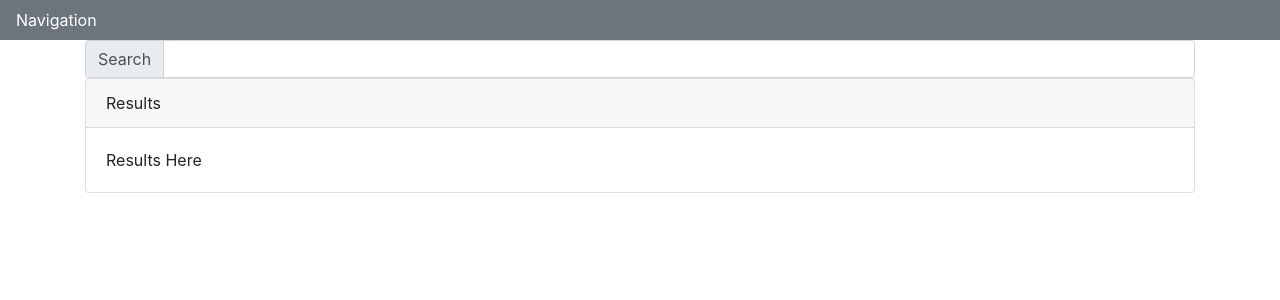
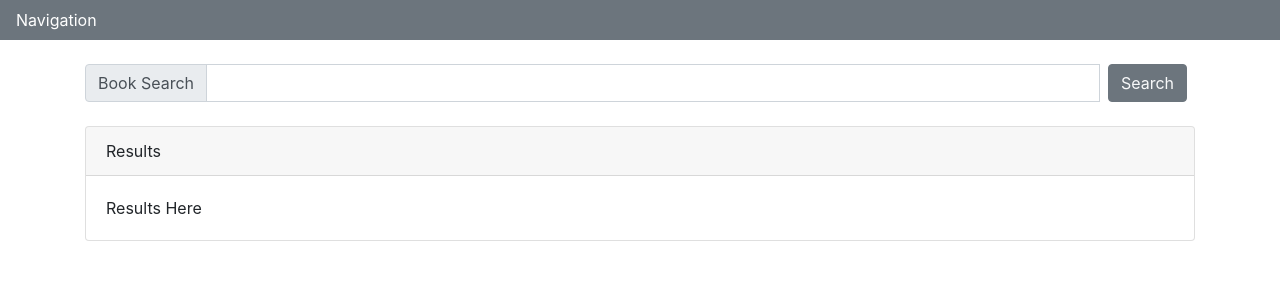
Before and after one commit to nbur4556/google-book-search-dotnet, a React (Create React App) app in the folder client/: page / in a window 1280 px wide. Shown: the top 300 px of the page. Built offline with nearby package versions, Linux system fonts and the light colour scheme.

Commit message:
feat: create search button with onclick function

```diff
--- a/client/src/pages/Search.js
+++ b/client/src/pages/Search.js
@@ -2,19 +2,27 @@ import React from 'react';
 
 // Bootstrap Components
 import Card from 'react-bootstrap/Card';
+import Button from 'react-bootstrap/Button';
 import FormControl from 'react-bootstrap/FormControl';
 import InputGroup from 'react-bootstrap/InputGroup';
 
 function Search() {
+    const margin = 'my-4';
+
+    const searchBook = () => {
+        console.log("Search Book");
+    }
+
     return (<section>
-        <InputGroup>
+        <InputGroup className={margin}>
             <InputGroup.Prepend>
-                <InputGroup.Text id="searchLabel">Search</InputGroup.Text>
+                <InputGroup.Text>Book Search</InputGroup.Text>
             </InputGroup.Prepend>
-            <FormControl ariaDescribedby="searchLabel" />
+            <FormControl />
+            <Button className="bg-secondary border-secondary text-light mx-2" onClick={searchBook}>Search</Button>
         </InputGroup>
 
-        <Card>
+        <Card className={margin}>
             <Card.Header>Results</Card.Header>
             <Card.Body>
                 Results Here
```
Also changed, not shown: 1 other file (tests, documents, lock files or other folders).
